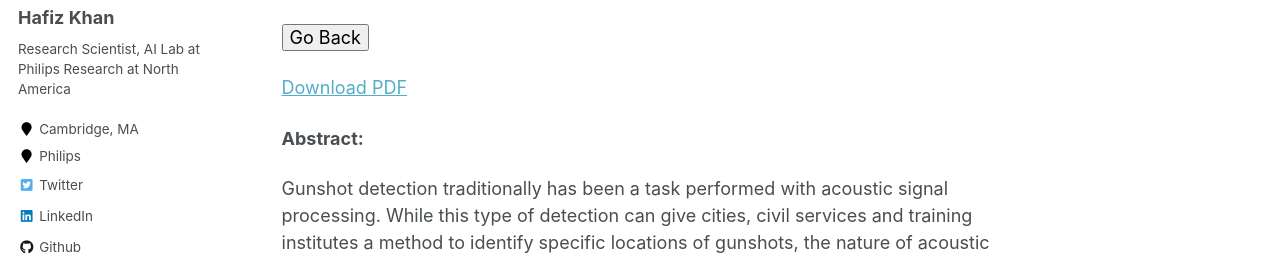
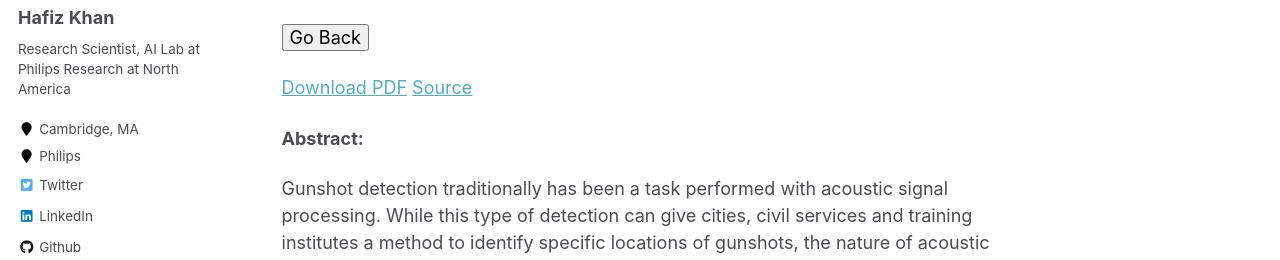
Before and after one commit to ahafizk/ahafizk.github.io, a Jekyll site: the page built from _publications/wristsense-2018.md, in a window 1280 px wide and 900 px high. Shown: the part 296-556 px from the top of the window. Built offline with Jekyll 4.4.1, drawn with Linux system fonts in a browser that asks for light colours; some web fonts are replaced.

Commit message:
added src
Src for firearm detection

```diff
--- a/_publications/wristsense-2018.md
+++ b/_publications/wristsense-2018.md
@@ -15,7 +15,7 @@ function goBack() {
 
 <button onclick="goBack()">Go Back</button>
 
-[Download PDF](https://ahafizk.github.io/files/WristSense-2018.pdf)
+[Download PDF](https://ahafizk.github.io/files/WristSense-2018.pdf) [Source](https://github.com/ahafizk/FirearmRecognition)
 
 <b>Abstract:</b>
 
```
Also changed, not shown: _pages/publications.md (line endings or trailing spaces), 2 other files.
